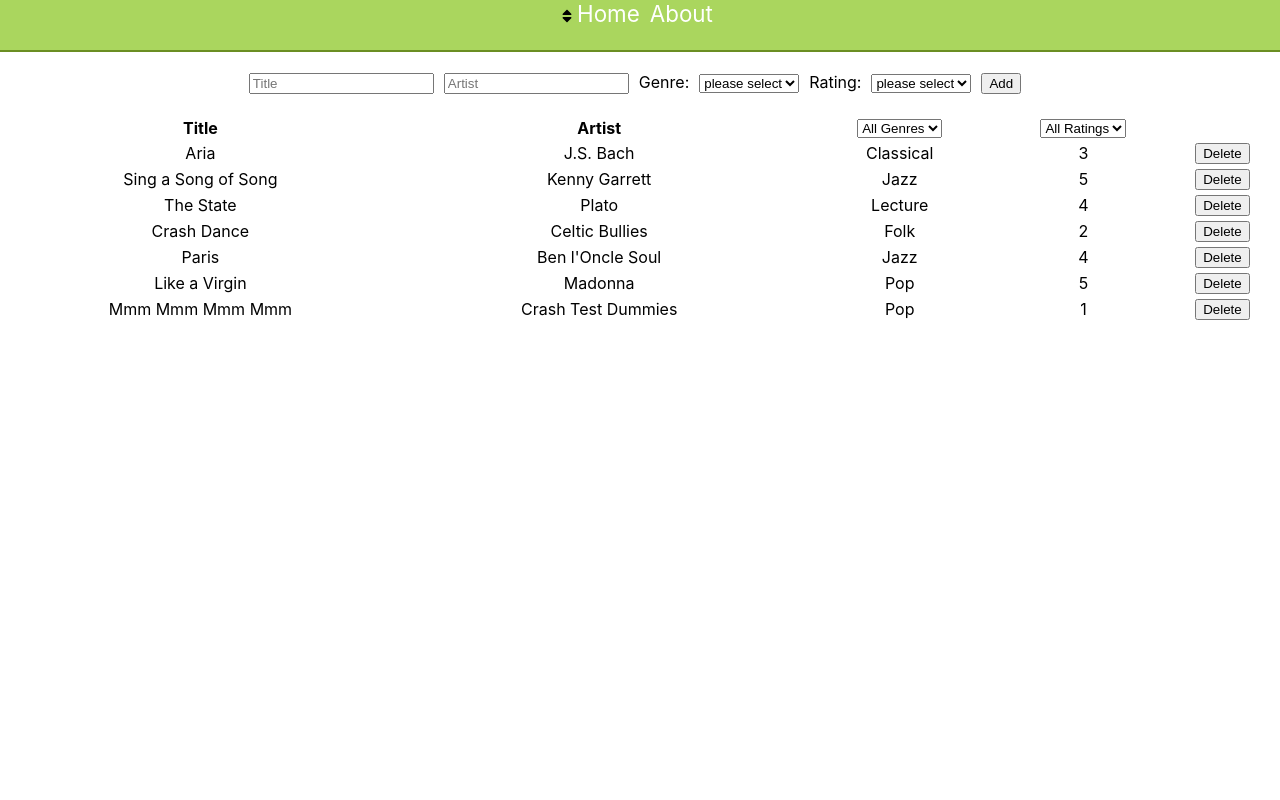
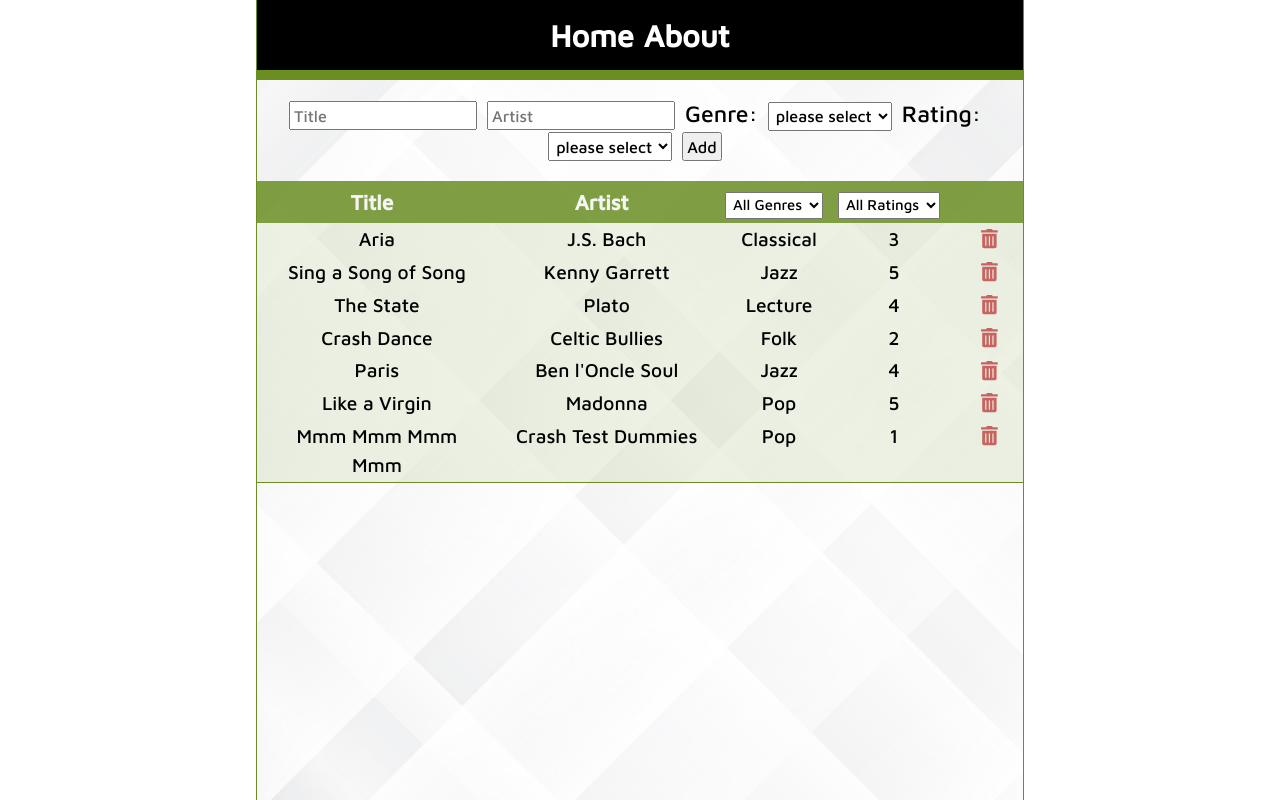
Before and after one commit to Hillfigure/rjvanbijnen_songsaver, a React (Create React App) app: page / in a window 1280 px wide. Built offline with nearby package versions, Linux system fonts and the light colour scheme.

Commit message:
Styling added

```diff
--- a/src/App.css
+++ /dev/null
@@ -1,29 +0,0 @@
-.App {
-  text-align: center;
-}
-
-.App-logo {
-  height: 40vmin;
-  pointer-events: none;
-}
-
-@media (prefers-reduced-motion: no-preference) {
-  .App-logo {
-    animation: App-logo-spin infinite 20s linear;
-  }
-}
-
-.App-header {
-  background-color: #282c34;
-  min-height: 100vh;
-  display: flex;
-  flex-direction: column;
-  align-items: center;
-  justify-content: center;
-  font-size: calc(10px + 2vmin);
-  color: white;
-}
-
-.App-link {
-  color: #61dafb;
-}
--- a/src/App.js
+++ b/src/App.js
@@ -1,5 +1,4 @@
 import React from 'react'
-import './App.css';
 import Header from './Components/Header';
 import List from './Components/List';
 import Form from './Components/Form';
--- a/src/Components/About.js
+++ b/src/Components/About.js
@@ -6,7 +6,7 @@ const About = () => {
             <Header />
             <main>
                 <h2><ul>
-                        <li>Sort Icon - Ternary || Css</li>
+                        <li>ID management</li>
                         <li>Styling</li>
                         <li>Redux?</li>
                         <li>Refactor</li>
--- a/src/Components/Header.js
+++ b/src/Components/Header.js
@@ -1,16 +1,14 @@
 import React from "react";
 import { Link } from "react-router-dom";
 
-import { FontAwesomeIcon } from '@fortawesome/react-fontawesome'
-import { faSort } from '@fortawesome/free-solid-svg-icons'
-
 const Header = () => {
     return (
-        <nav>
-            <FontAwesomeIcon icon={faSort} />
-            <Link to="/">Home</Link>
-            <Link to="/about">About</Link>
-        </nav>
+        <header>
+            <nav>
+                <Link to="/">Home</Link>
+                <Link to="/about">About</Link>
+            </nav>
+        </header>
     )
 };
 
--- a/src/Components/List.js
+++ b/src/Components/List.js
@@ -1,8 +1,12 @@
 import React, {useState} from "react";
 import Song from './Song';
+import { FontAwesomeIcon } from '@fortawesome/react-fontawesome';
+import { faSortUp, faSortDown } from '@fortawesome/free-solid-svg-icons';
 
-const useSortableData = (allSongs, filterGenre, songRating) => {
-  const [sortConfig, setSortConfig] = React.useState(null);
+// Custom Hook
+
+const useSortableList = (allSongs, filterGenre, songRating) => {
+  const [sortConfig, setSortConfig] = React.useState('');
 
   const updatedByGenre = allSongs.filter(song => {
     if(filterGenre) {
@@ -41,36 +45,37 @@ const useSortableData = (allSongs, filterGenre, songRating) => {
     }
     setSortConfig({ key, direction });
   }
-  return { allSongs: sortedItems, requestSort };
+  return { allSongs: sortedItems, requestSort, sortConfig };
 }
 
 function List(props) {
   const [ filterGenre, setFilterGenre] = useState('')
   const [ songRating, setSongRating ] = useState('')
-  const { allSongs, requestSort, sortConfig } = useSortableData(props.songs, filterGenre, songRating);
-  const getClassNamesFor = (name) => {
+  const { allSongs, requestSort, sortConfig } = useSortableList(props.songs, filterGenre, songRating);
+
+  const getIcon = (name) => {
     if (!sortConfig) {
       return;
     }
-    return sortConfig.key === name ? sortConfig.direction : undefined;
+    const arrow = (direc) => {
+      return direc === "ascending" ? <FontAwesomeIcon icon={faSortUp} /> : <FontAwesomeIcon icon={faSortDown} />
+    }
+    return sortConfig.key === name ? arrow(sortConfig.direction) : undefined;
   };
 
       return(
-        <div>
+        <main className={'main-content'}>
           <table style={{width: "100%"}}>
             <thead>
-              <tr className="song-header">
+              <tr className="list-row">
                 <th
-                  className="song-row__item"
                   onClick={() => requestSort('title')}
-                  className={getClassNamesFor('title')}
-                  >Title
+
+                  >Title {getIcon('title')}
                 </th>
                 <th
-                  className="song-row__item"
                   onClick={() => requestSort('artist')}
-                  className={getClassNamesFor('artist')}
-                  >Artist
+                  >Artist {getIcon('artist')}
                 </th>
                 <th>
                   <select
@@ -105,7 +110,7 @@ function List(props) {
               <Song song={song} removeSong={props.removeSong} genre={filterGenre}/>)}
             </tbody>
           </table>
-        </div>
+        </main>
       )
 
   }
--- a/src/Components/Song.js
+++ b/src/Components/Song.js
@@ -1,4 +1,6 @@
 import React from "react";
+import { FontAwesomeIcon } from '@fortawesome/react-fontawesome';
+import { faTrashAlt } from '@fortawesome/free-solid-svg-icons';
 
 class Song extends React.Component {
 
@@ -8,12 +10,12 @@ class Song extends React.Component {
 
     render(){
       return(
-      <tr>
+      <tr className="list-row">
         <td>{this.props.song.title}</td>
         <td>{this.props.song.artist}</td>
         <td>{this.props.song.genre}</td>
         <td>{this.props.song.rating}</td>
-        <td><button onClick={this.handleDelete}>Delete</button></td>
+        <td className="delete-button"><FontAwesomeIcon icon={faTrashAlt} onClick={this.handleDelete} /></td>
       </tr>
       )
     }
--- a/src/index.css
+++ b/src/index.css
@@ -1,70 +1,130 @@
+@import url('https://fonts.googleapis.com/css2?family=Maven+Pro:wght@500&display=swap');
+
+* {
+  padding: 0;
+  margin: 0;
+  font-family: 'Maven Pro', sans-serif;
+}
+
+/* General */
+
 body {
-  margin: 0;
   font-family: -apple-system, BlinkMacSystemFont, 'Segoe UI', 'Roboto', 'Oxygen',
     'Ubuntu', 'Cantarell', 'Fira Sans', 'Droid Sans', 'Helvetica Neue',
     sans-serif;
   -webkit-font-smoothing: antialiased;
   -moz-osx-font-smoothing: grayscale;
+  display: grid;
+  grid-template-columns: 20% 1fr 20%;
+  cursor: default;
+  text-align: center;
+  font-size: 1.2em;
 }
 
-code {
-  font-family: source-code-pro, Menlo, Monaco, Consolas, 'Courier New',
-    monospace;
+body > * {
+  grid-column: 2;
+}
+
+.App {
+  background-image: url(./images/back.jpg);
+  /* background-position: center; */
+  background-repeat: no-repeat;
+  background-size: cover;
+  height: 100vh;
+  border-left: 1px solid olivedrab;
+  border-right: 1px solid olivedrab;
+}
+
+/* Header */
+
+nav {
+  display: flex;
+  justify-content: center;
+  align-items: center;
+  background-color: black;
+  height: 70px;
+  border-bottom: 10px solid olivedrab;
+}
+
+nav > a {
+  text-decoration: none;
+  color: white;
+  padding: 5px;
+  font-size: 1.6em;
+  font-weight: bold;
+}
+
+/* Add Form */
+
+form {
+  padding: 20px;
+  font-size: 1.2em;
+}
+
+form > * {
+  margin-right: 10px;
+}
+
+input, button, select {
+  font-size: 0.7em;
+  padding: 3px;
+}
+
+/* Songlist Table */
+
+table {
+  background-color: rgba(106, 142, 35, 0.116);
+  border-bottom: 1px solid olivedrab;
+  border-spacing: 0;
+}
+
+thead {
+  font-size: 1.1em;
+  line-height: 2em;
+  background-color: rgba(106, 142, 35, 0.829);
+  color: whitesmoke
 }
 
 th {
   cursor: pointer;
 }
 
-th:nth-child(1), th:nth-child(2) {
-  min-width: 200px;
-  max-width: 201px;
+.list-row {
+  display: grid;
+  grid-template-columns: 30% 30% 15% 15% 10%;
 }
 
-th:nth-child(3) {
-  min-width: 100px;
-  max-width: 101px;
+tbody >tr:hover {
+  background-color: rgba(106, 142, 35, 0.281);
 }
 
-th:nth-child(4) {
-  min-width: 80px;
-  max-width: 81px;
+th:nth-child(1), td:nth-child(1) {
+  grid-column: 1;
 }
 
-
-nav {
-  background-color: rgb(170, 214, 94);
-  height: 50px;
-  border-bottom: 2px solid olivedrab;
+th:nth-child(2), td:nth-child(2){
+  grid-column: 2;
 }
 
-nav > a {
-  text-decoration: none;
-  color: white;
-  padding: 5px;
-  font-size: 1.4em;
+th:nth-child(3), td:nth-child(3){
+  grid-column: 3;
 }
 
-form {
-  padding: 20px;
+th:nth-child(4), td:nth-child(4){
+  grid-column: 4;
 }
 
-form > * {
-  margin-right: 10px;
+td:nth-child(5){
+  grid-column: 5;
 }
 
-main {
-  padding: 10px 80px;
+tbody > tr > td {
+  padding: 2px 10px;
+  margin-left: 10px;
+  line-height: 1.5em;
 }
 
-.sort-default {
-
+.delete-button {
+  color: rgba(184, 43, 43, 0.712);
+  cursor: pointer;
 }
-
-.sort-asc {
-
-}
-
-.sort-desc {
-
-}
```
Also changed, not shown: src/images/back.jpg (added).
